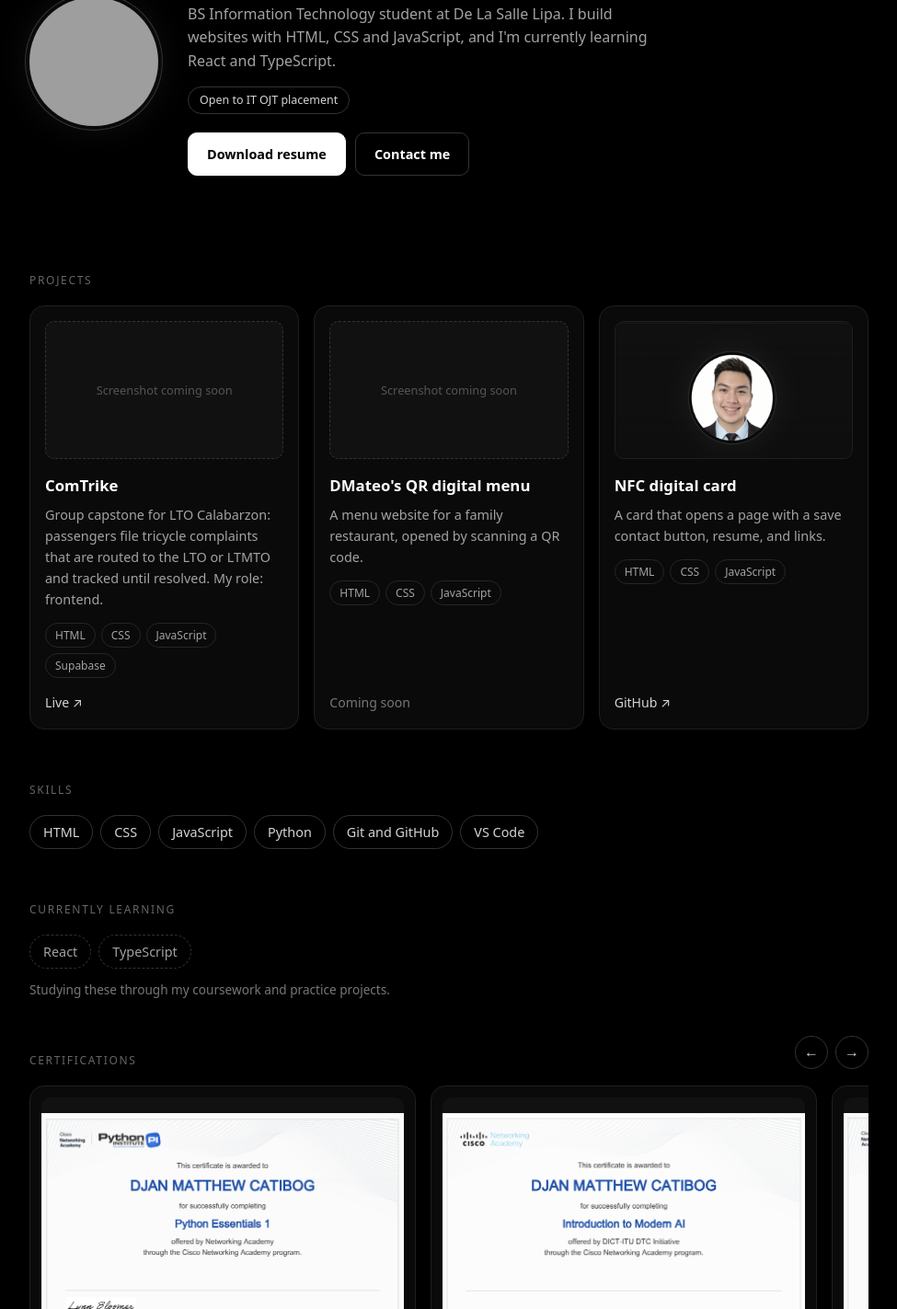
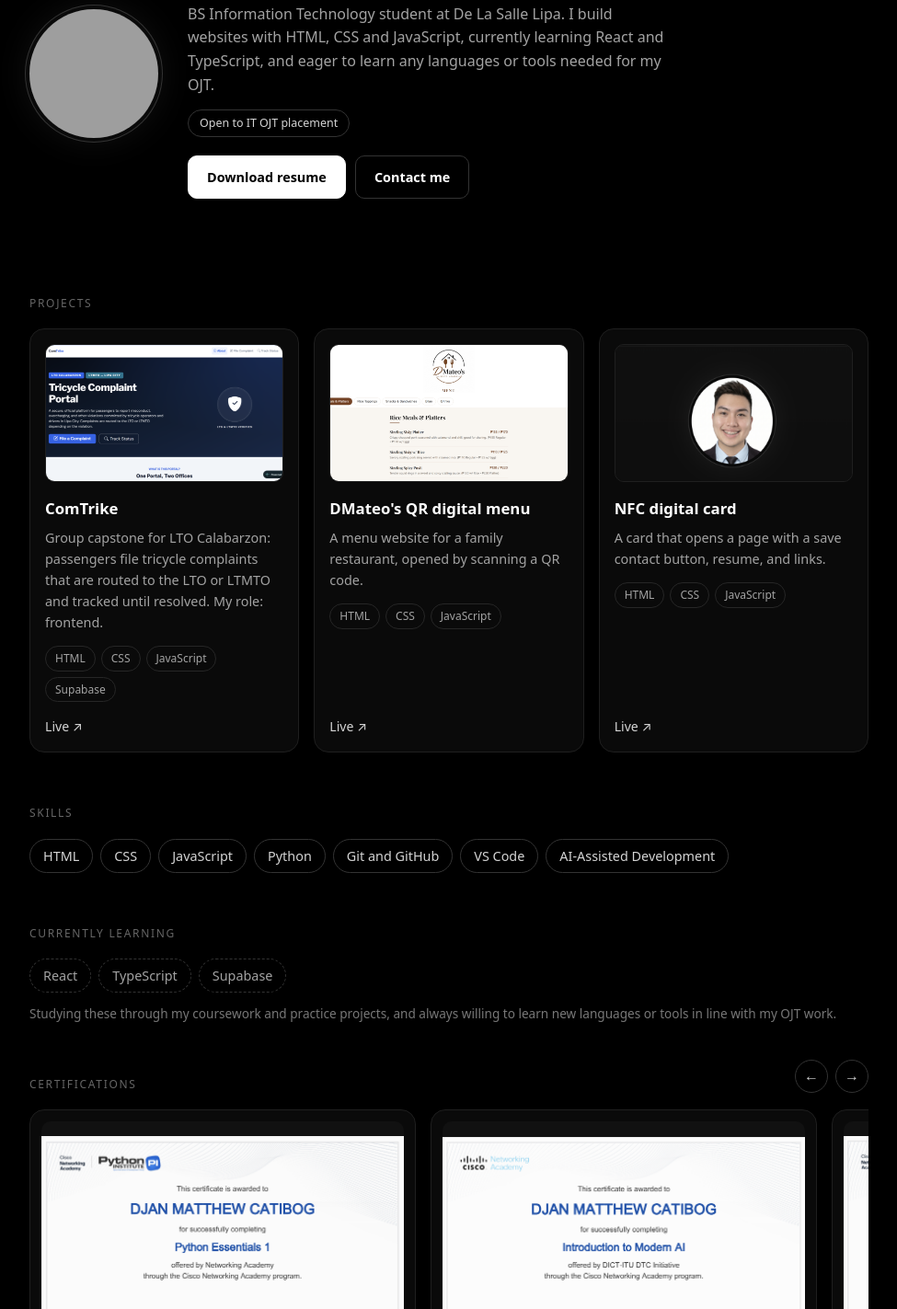
Before and after one commit to djancatibog/portfolio, a plain HTML site: page index.html in a window 1280 px wide. Shown: the part 187-1610 px from the top of the page at 92% size, without its empty margins (152-1127 px from the left). Drawn offline with Linux system fonts and the light colour scheme; grey boxes are pictures that could not be loaded.

Commit message:
add project screenshots, live links, updated skills

```diff
--- a/index.html
+++ b/index.html
@@ -26,7 +26,7 @@
       <img class="avatar" src="images/photo.jpg" alt="Djan Matthew A. Catibog">
       <div>
         <h1>Djan Matthew A. Catibog</h1>
-        <p>BS Information Technology student at De La Salle Lipa. I build websites with HTML, CSS and JavaScript, and I'm currently learning React and TypeScript.</p>
+          <p>BS Information Technology student at De La Salle Lipa. I build websites with HTML, CSS and JavaScript, currently learning React and TypeScript, and eager to learn any languages or tools needed for my OJT.</p>
         <span class="pill">Open to IT OJT placement</span>
         <div class="actions">
           <a class="btn" href="resume.pdf" download>Download resume</a>
@@ -41,7 +41,7 @@
       <div class="grid">
 
                 <article class="project">
-          <div class="shot">Screenshot coming soon</div>
+          <div class="shot has-img"><img src="images/comtrike.png" alt="Screenshot of the ComTrike web app"></div>
           <h3>ComTrike</h3>
           <p>Group capstone for LTO Calabarzon: passengers file tricycle complaints that are routed to the LTO or LTMTO and tracked until resolved. My role: frontend.</p>
           <ul class="tags">
@@ -57,7 +57,7 @@
         </article>
 
         <article class="project">
-          <div class="shot">Screenshot coming soon</div>
+          <div class="shot has-img"><img src="images/dmateos.png" alt="Screenshot of DMateo's QR digital menu"></div>
           <h3>DMateo's QR digital menu</h3>
           <p>A menu website for a family restaurant, opened by scanning a QR code.</p>
           <ul class="tags">
@@ -66,7 +66,7 @@
             <li>JavaScript</li>
           </ul>
           <div class="project-links">
-            <span class="soon">Coming soon</span>
+          <a href="https://dmateos-menu.github.io/" target="_blank" rel="noopener noreferrer">Live ↗</a>
           </div>
         </article>
 
@@ -80,7 +80,7 @@
             <li>JavaScript</li>
           </ul>
           <div class="project-links">
-            <a href="https://github.com/djancatibog/nfc-card" target="_blank" rel="noopener noreferrer">GitHub ↗</a>
+             <a href="https://djancatibog-card.vercel.app/" target="_blank" rel="noopener noreferrer">Live ↗</a>
           </div>
         </article>
 
@@ -96,14 +96,16 @@
         <li>Python</li>
         <li>Git and GitHub</li>
         <li>VS Code</li>
+        <li>AI-Assisted Development</li>
       </ul>
 
       <h2 class="label">Currently learning</h2>
       <ul class="chips learning">
         <li>React</li>
         <li>TypeScript</li>
+        <li>Supabase</li>
       </ul>
-      <p class="note">Studying these through my coursework and practice projects.</p>
+        <p class="note">Studying these through my coursework and practice projects, and always willing to learn new languages or tools in line with my OJT work.</p>
     </section>
 
           <section id="certifications">
```
Also changed, not shown: images/comtrike.png (added), images/dmateos.png (added).
